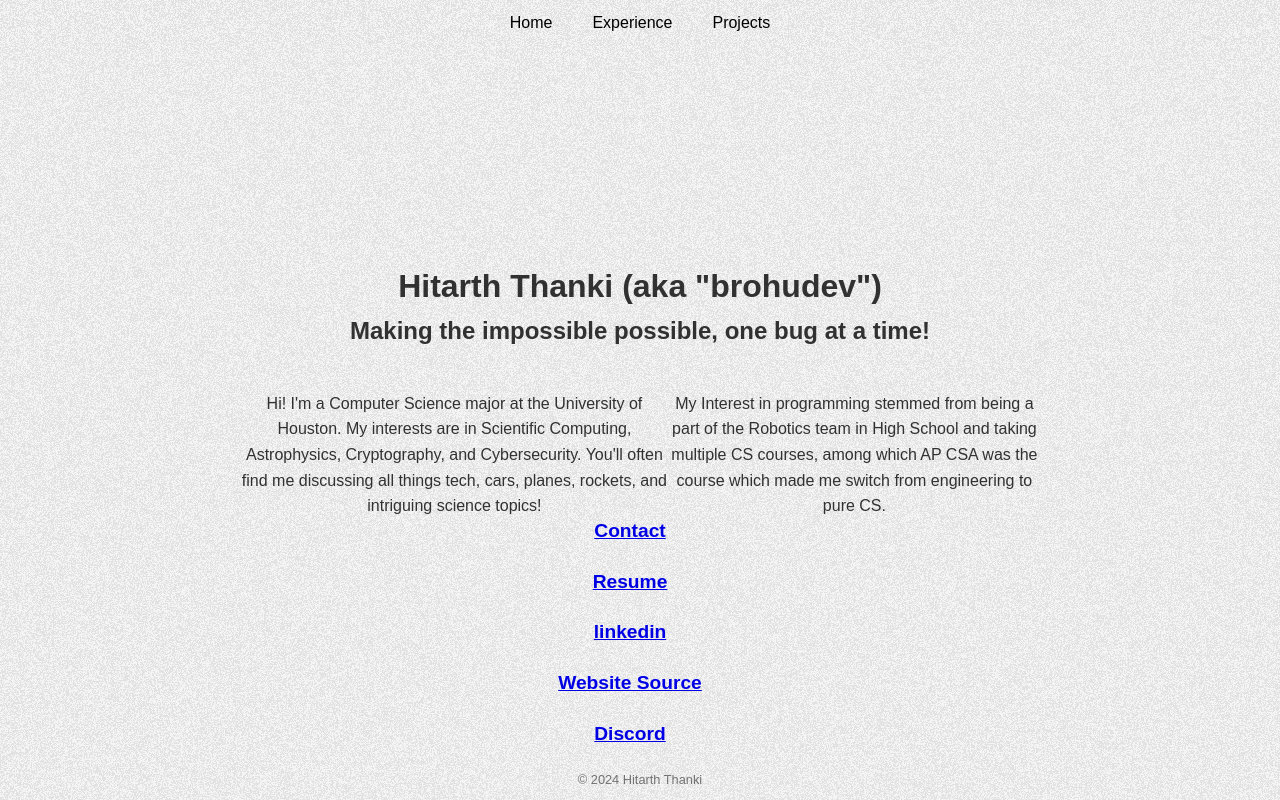
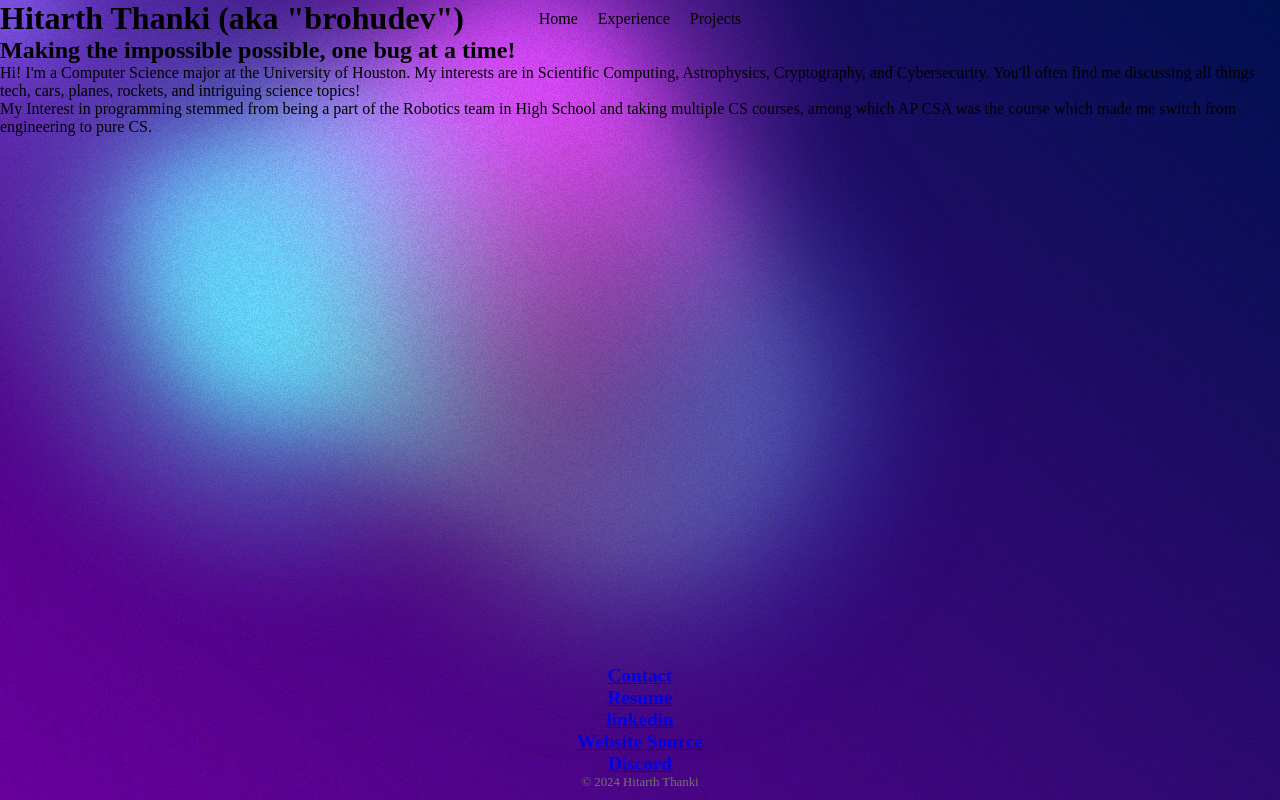
Before and after one commit to brohudev/portfolio, a React (Create React App) app: page / in a window 1280 px wide. Built offline with nearby package versions, Linux system fonts and the light colour scheme.

Commit message:
implement the background feature hehe

```diff
--- a/src/App.js
+++ b/src/App.js
@@ -1,10 +1,11 @@
 import React from 'react';
 import About from './components/about';
 import Tagline from './components/tagline';
+import './app.css';
 
 const App = () => {
   return (
-    <div className="app">
+    <div className="app" id='app'>
         <div className="content">
             <Tagline />
             <About />
--- /dev/null
+++ b/src/app.css
@@ -0,0 +1,3 @@
+.app{
+     z-index: 100;
+}
--- /dev/null
+++ b/src/components/background.js
@@ -0,0 +1,58 @@
+import React, { useEffect } from 'react';
+import './css/background.scss';
+
+const Background = () => {
+  useEffect(() => {
+    const interBubble = document.querySelector('.interactive');
+    let curX = 0;
+    let curY = 0;
+    let tgX = 0;
+    let tgY = 0;
+
+    function move() {
+      curX += (tgX - curX) / 20;
+      curY += (tgY - curY) / 20;
+      if (interBubble) {
+        interBubble.style.transform = `translate(${Math.round(curX)}px, ${Math.round(curY)}px)`;
+      }
+      requestAnimationFrame(() => {
+        move();
+      });
+    }
+
+    window.addEventListener('mousemove', (event) => {
+      tgX = event.clientX;
+      tgY = event.clientY;
+    });
+
+    move();
+
+    return () => {
+      window.removeEventListener('mousemove', () => {});
+    };
+  }, []);
+
+  return (
+    <div className="gradient-bg">
+      <svg xmlns="http://www.w3.org/2000/svg">
+        <defs>
+          <filter id="goo">
+            <feGaussianBlur in="SourceGraphic" stdDeviation="10" result="blur" />
+            <feColorMatrix in="blur" mode="matrix" values="1 0 0 0 0 0 1 0 0 0 0 0 1 0 0 0 0 0 18 -8" result="goo" />
+            <feBlend in="SourceGraphic" in2="goo" />
+          </filter>
+        </defs>
+      </svg>
+      <div className="gradients-container">
+        <div className="g1"></div>
+        <div className="g2"></div>
+        <div className="g3"></div>
+        <div className="g4"></div>
+        <div className="g5"></div>
+        <div className="interactive"></div>
+      </div>
+    </div>
+  );
+};
+
+export default Background;
--- a/src/components/css/about.css
+++ b/src/components/css/about.css
@@ -2,6 +2,5 @@ about {
      text-align: center;
      margin-top: 20px;
      padding: 10px;
-     position: fixed;
-     justify-content:start;
+     z-index: 100;
 }
--- a/src/components/css/background.scss
+++ b/src/components/css/background.scss
@@ -1,7 +1,4 @@
-
-
-
-   :root {
+:root {
      --color-bg1: rgb(108, 0, 162);
      --color-bg2: rgb(0, 17, 82);
      --color1: 18, 113, 255;
@@ -50,117 +47,79 @@
      }
    }
 
-
    .gradient-bg {
      width: 100vw;
      height: 100vh;
-     position: relative;
+     position: fixed;
      overflow: hidden;
      background: linear-gradient(40deg, var(--color-bg1), var(--color-bg2));
      top: 0;
      left: 0;
-
+     z-index: -10;
      svg {
        display: none;
      }
 
-
      .gradients-container {
-       filter: url(#goo) blur(40px) ;
+       filter: url(#goo) blur(40px);
        width: 100%;
        height: 100%;
+       z-index: -10;
      }
 
-     .g1 {
+     .g1, .g2, .g3, .g4, .g5 {
        position: absolute;
        background: radial-gradient(circle at center, rgba(var(--color1), 0.8) 0, rgba(var(--color1), 0) 50%) no-repeat;
        mix-blend-mode: var(--blending);
-
        width: var(--circle-size);
        height: var(--circle-size);
        top: calc(50% - var(--circle-size) / 2);
        left: calc(50% - var(--circle-size) / 2);
-
        transform-origin: center center;
-       animation: moveVertical 30s ease infinite;
-
        opacity: 1;
+       z-index: -10;
      }
 
      .g2 {
-       position: absolute;
        background: radial-gradient(circle at center, rgba(var(--color2), 0.8) 0, rgba(var(--color2), 0) 50%) no-repeat;
-       mix-blend-mode: var(--blending);
-
-       width: var(--circle-size);
-       height: var(--circle-size);
-       top: calc(50% - var(--circle-size) / 2);
-       left: calc(50% - var(--circle-size) / 2);
-
        transform-origin: calc(50% - 400px);
        animation: moveInCircle 20s reverse infinite;
-
-       opacity: 1;
      }
 
      .g3 {
-       position: absolute;
        background: radial-gradient(circle at center, rgba(var(--color3), 0.8) 0, rgba(var(--color3), 0) 50%) no-repeat;
-       mix-blend-mode: var(--blending);
-
-       width: var(--circle-size);
-       height: var(--circle-size);
        top: calc(50% - var(--circle-size) / 2 + 200px);
        left: calc(50% - var(--circle-size) / 2 - 500px);
-
        transform-origin: calc(50% + 400px);
        animation: moveInCircle 40s linear infinite;
-
-       opacity: 1;
      }
 
      .g4 {
-       position: absolute;
        background: radial-gradient(circle at center, rgba(var(--color4), 0.8) 0, rgba(var(--color4), 0) 50%) no-repeat;
-       mix-blend-mode: var(--blending);
-
-       width: var(--circle-size);
-       height: var(--circle-size);
-       top: calc(50% - var(--circle-size) / 2);
-       left: calc(50% - var(--circle-size) / 2);
-
        transform-origin: calc(50% - 200px);
        animation: moveHorizontal 40s ease infinite;
-
        opacity: 0.7;
      }
 
      .g5 {
-       position: absolute;
        background: radial-gradient(circle at center, rgba(var(--color5), 0.8) 0, rgba(var(--color5), 0) 50%) no-repeat;
-       mix-blend-mode: var(--blending);
-
        width: calc(var(--circle-size) * 2);
        height: calc(var(--circle-size) * 2);
        top: calc(50% - var(--circle-size));
        left: calc(50% - var(--circle-size));
-
        transform-origin: calc(50% - 800px) calc(50% + 200px);
        animation: moveInCircle 20s ease infinite;
-
-       opacity: 1;
      }
 
      .interactive {
        position: absolute;
        background: radial-gradient(circle at center, rgba(var(--color-interactive), 0.8) 0, rgba(var(--color-interactive), 0) 50%) no-repeat;
        mix-blend-mode: var(--blending);
-
        width: 100%;
        height: 100%;
        top: -50%;
        left: -50%;
-
        opacity: 0.7;
+       z-index: -10;
      }
    }
--- a/src/components/css/navbar.css
+++ b/src/components/css/navbar.css
@@ -4,7 +4,7 @@
 }
 
 nav {
-     background-color: var(--primary-color);
+     background-color: transparent;
      padding: 10px;
      position: fixed;
      top: 0;
--- a/src/index.css
+++ b/src/index.css
@@ -3,60 +3,3 @@
   padding: 0;
   box-sizing: border-box;
 }
-
-body {
-  font-family: Arial, sans-serif;
-  line-height: 1.6;
-  color: #333;
-  background-color: #f4f4f4;
-  display: flex;
-  justify-content: center;
-  align-items: center;
-  flex-direction: column;
-  min-height: 100vh;
-}
-
-header {
-  text-align: center;
-  margin-bottom: 20px;
-}
-
-nav ul {
-  list-style: none;
-  padding: 0;
-  display: inline-flex;
-}
-
-nav ul li {
-  margin: 0 10px;
-}
-
-.content {
-  display: flex;
-  flex-direction: column;
-  align-items: center;
-  max-width: 800px;
-  width: 100%;
-}
-
-section {
-  display: flex;
-  align-items: center;
-  justify-content: center;
-  margin: 20px 0;
-  text-align: center;
-  width: 100%;
-}
-
-section h2 {
-  margin-right: 20px;
-  white-space: nowrap;
-}
-/* ul {
-  list-style: none;
-  padding: 0;
-}
-
-ul li {
-  margin: 5px 0;
-} */
--- a/src/index.js
+++ b/src/index.js
@@ -8,21 +8,21 @@ import App from './App';
 import NoiseCanvas from './components/noisecanvas';
 import Navbar from './components/navbar';
 import Footer from './components/footer';
-// import Background from './components/background'  //* change after implementation
+import Background from './components/background.js'  //* change after implementation
 
 const root = ReactDOM.createRoot(document.getElementById('root'));
 
 root.render(
   <React.StrictMode>
     <Router>
+      <Navbar />
+      <Background />
       <NoiseCanvas />
-      {/* <Background /> */}
-      <Navbar />
-        <Routes>
-          <Route path="/" element={<App />} />
-          <Route path="/projects" element={<ProjectsSection />} />
-          <Route path="/experience" element={<Experience />} />
-        </Routes>
+      <Routes>
+        <Route path="/" element={<App />} />
+        <Route path="/projects" element={<ProjectsSection />} />
+        <Route path="/experience" element={<Experience />} />
+      </Routes>
       <Footer />
     </Router>
   </React.StrictMode>
--- a/src/pages/experience.js
+++ b/src/pages/experience.js
@@ -14,9 +14,3 @@ const Experience = () => {
 };
 
 export default Experience;
-
-
-
-
-
-// asdlfkjaldkfjlaksdf
```
Also changed, not shown: src/components/background.ts (deleted, +0 -27 lines), 1 other file (tests, documents, lock files or other folders).
